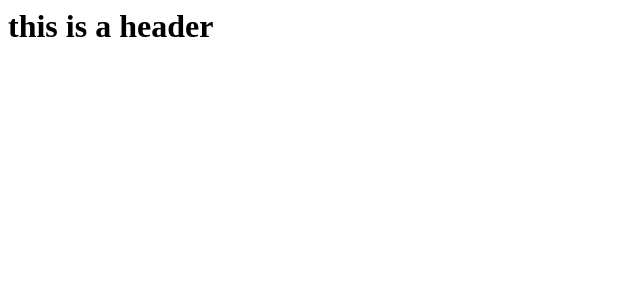
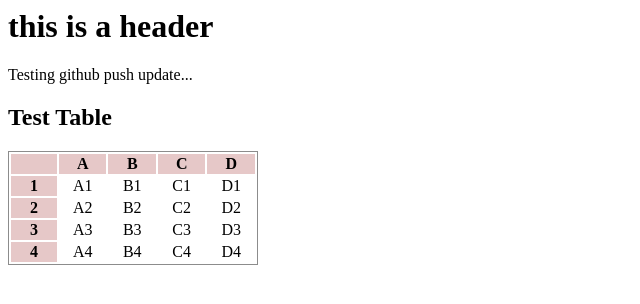
Before and after one commit to scottnyerges/test, a plain HTML site: page index.html in a window 1280 px wide. Shown: the whole page, without its empty margins (0-640 px from the left). Drawn offline with Linux system fonts and the light colour scheme.

Commit message:
Added test table

```diff
--- a/index.html
+++ b/index.html
@@ -8,7 +8,55 @@
 <body>
 
 	<h1>this is a header</h1>
-
+		<p>
+			Testing github push update...
+			<h2>Test Table</h2>
+			<table style="width:250px; border:1px solid rgb(140,140,140);">
+				<tr style="background-color:rgb(230,200,200);">
+					<th style="width:50px;"></th>
+					<th style="width:50px;">A</th>
+					<th style="width:50px;">B</th>
+					<th style="width:50px;">C</th>
+					<th style="width:50px;">D</th>
+				</tr>
+				<tr>
+					<td style="width:50px; background-color:rgb(230,200,200);">
+						<center><strong>1</strong></center>
+					</td>
+					<td style="width:50px;"><center>A1</center></td>
+					<td style="width:50px;"><center>B1</center></td>
+					<td style="width:50px;"><center>C1</center></td>
+					<td style="width:50px;"><center>D1</center></td>
+				</tr>
+				<tr>
+					<td style="width:50px; background-color:rgb(230,200,200);">
+						<center><strong>2</strong></center>
+					</td>
+					<td style="width:50px;"><center>A2</center></td>
+					<td style="width:50px;"><center>B2</center></td>
+					<td style="width:50px;"><center>C2</center></td>
+					<td style="width:50px;"><center>D2</center></td>
+				</tr>
+				<tr>
+					<td style="width:50px; background-color:rgb(230,200,200);">
+						<center><strong>3</strong></center>
+					</td>
+					<td style="width:50px;"><center>A3</center></td>
+					<td style="width:50px;"><center>B3</center></td>
+					<td style="width:50px;"><center>C3</center></td>
+					<td style="width:50px;"><center>D3</center></td>
+				</tr>
+				<tr>
+					<td style="width:50px; background-color:rgb(230,200,200);">
+						<center><strong>4</strong></center>
+					</td>
+					<td style="width:50px;"><center>A4</center></td>
+					<td style="width:50px;"><center>B4</center></td>
+					<td style="width:50px;"><center>C4</center></td>
+					<td style="width:50px;"><center>D4</center></td>
+				</tr>
+			</table>
+		</p>
 </body>
 
 </html>
```
